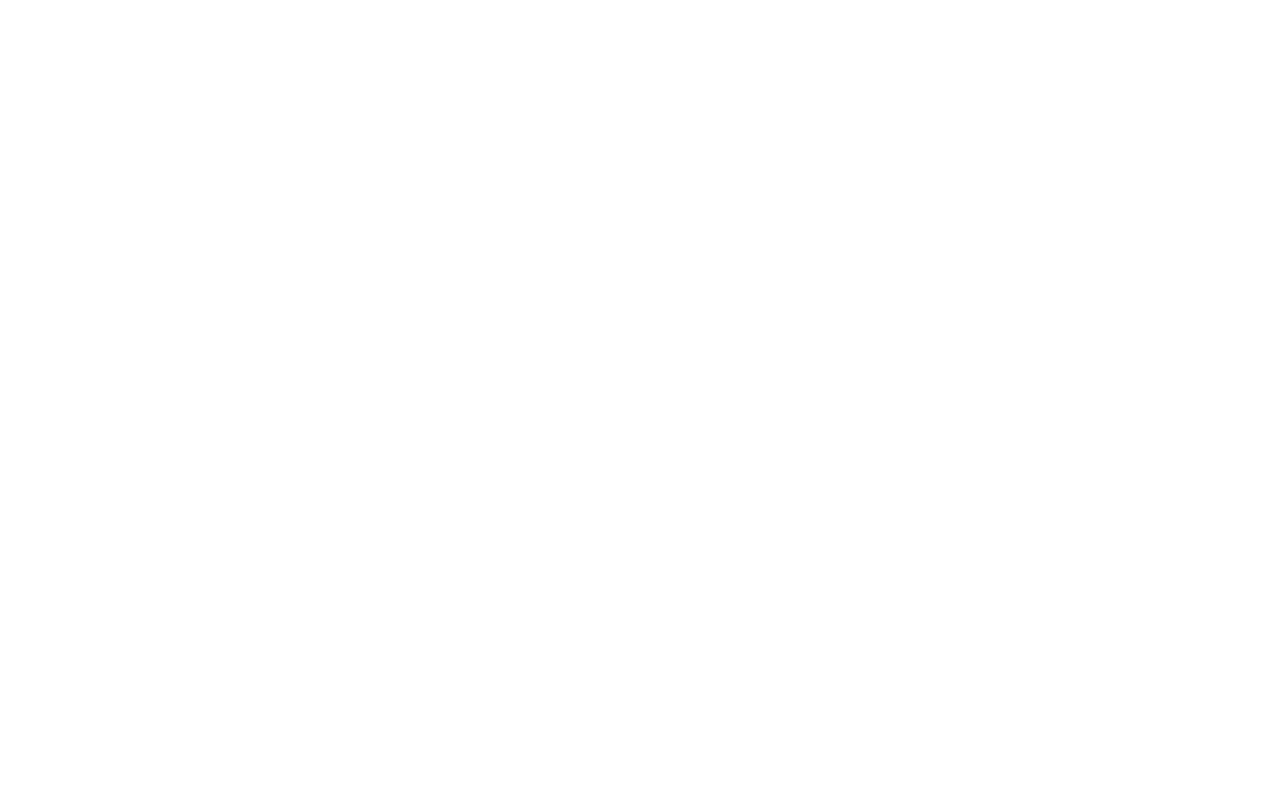
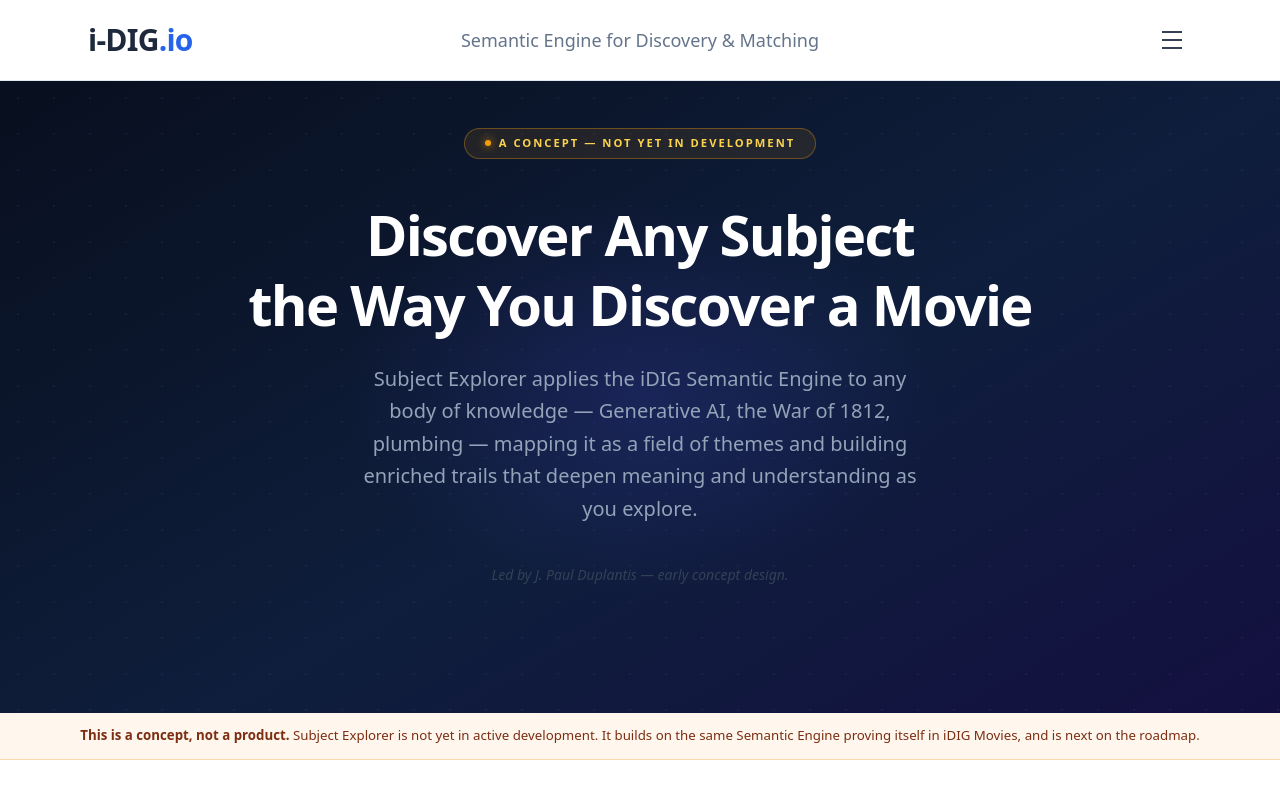
Before and after one commit to theresonantbuilder/idig_website, a React (Vite) app: page /Knowledge in a window 1280 px wide. Shown: the top 800 px of the page. Built offline with nearby package versions, Linux system fonts and the light colour scheme.

Commit message:
Rename experiment routes to /Movies, /Hiring, /Knowledge
Movies keeps its lowercase vercel.json rewrite too, since that
link is already in sent emails.

```diff
--- a/src/App.tsx
+++ b/src/App.tsx
@@ -22,8 +22,8 @@ function App() {
         <Route path="/about" component={AboutPaul} />
         {/* /movies and /movies/* are proxied straight to idig-movies-production-demo.vercel.app
             via a vercel.json rewrite — this app's router never sees those requests. */}
-        <Route path="/hiringsignals" component={HiringSignals} />
-        <Route path="/subjectexplorer" component={SubjectExplorer} />
+        <Route path="/Hiring" component={HiringSignals} />
+        <Route path="/Knowledge" component={SubjectExplorer} />
         <Route path="/theresonantbuilders" component={TheResonantBuilders} />
         <Route path="/theresonantbuilders/:slug" component={Post} />
       </Switch>
--- a/src/components/NavBar.tsx
+++ b/src/components/NavBar.tsx
@@ -7,9 +7,9 @@ const NAV_ITEMS = [
   // /movies is proxied to a separate app via a vercel.json rewrite, not a wouter
   // route here — needs a real browser navigation (fullReload), not client-side
   // History API routing, or the rewrite never fires and the page renders blank.
-  { label: 'iDIG Movies',          path: '/movies', fullReload: true },
-  { label: 'HiringSignals.ai',          path: '/hiringsignals' },
-  { label: 'Subject Explorer',          path: '/subjectexplorer' },
+  { label: 'iDIG Movies',          path: '/Movies', fullReload: true },
+  { label: 'HiringSignals.ai',          path: '/Hiring' },
+  { label: 'Subject Explorer',          path: '/Knowledge' },
 ];
 
 export default function NavBar() {
--- a/src/pages/HomeSignalDriven.tsx
+++ b/src/pages/HomeSignalDriven.tsx
@@ -35,7 +35,7 @@ const PROJECTS = [
     // /movies is proxied to a separate app via a vercel.json rewrite, not a wouter
     // route here — needs a real browser navigation, or the rewrite never fires
     // and the URL bar changes with nothing behind it (same fix as NavBar.tsx).
-    path: '/movies',
+    path: '/Movies',
     fullReload: true,
     cta: 'Access the Live iDIG Movies Demo →',
   },
@@ -44,7 +44,7 @@ const PROJECTS = [
     status: 'Open Experiment — Talent Alignment',
     title: 'HiringSignals.ai',
     description: 'Treating talent as a signal to be discovered, not a resource to be siloed. An open-source protocol for resonant talent alignment that maps professional identity across three dimensions.',
-    path: '/hiringsignals',
+    path: '/Hiring',
     cta: 'Explore HiringSignals →',
   },
   {
@@ -52,7 +52,7 @@ const PROJECTS = [
     status: 'Concept Phase — Not Yet in Development',
     title: 'Subject Explorer',
     description: 'Discover any subject — Generative AI, the War of 1812, plumbing — the way you discover a movie. The Semantic Engine maps its themes and builds enriched trails that deepen understanding as you explore.',
-    path: '/subjectexplorer',
+    path: '/Knowledge',
     cta: 'Explore the Concept →',
   },
 ];
```
Also changed, not shown: vercel.json.
